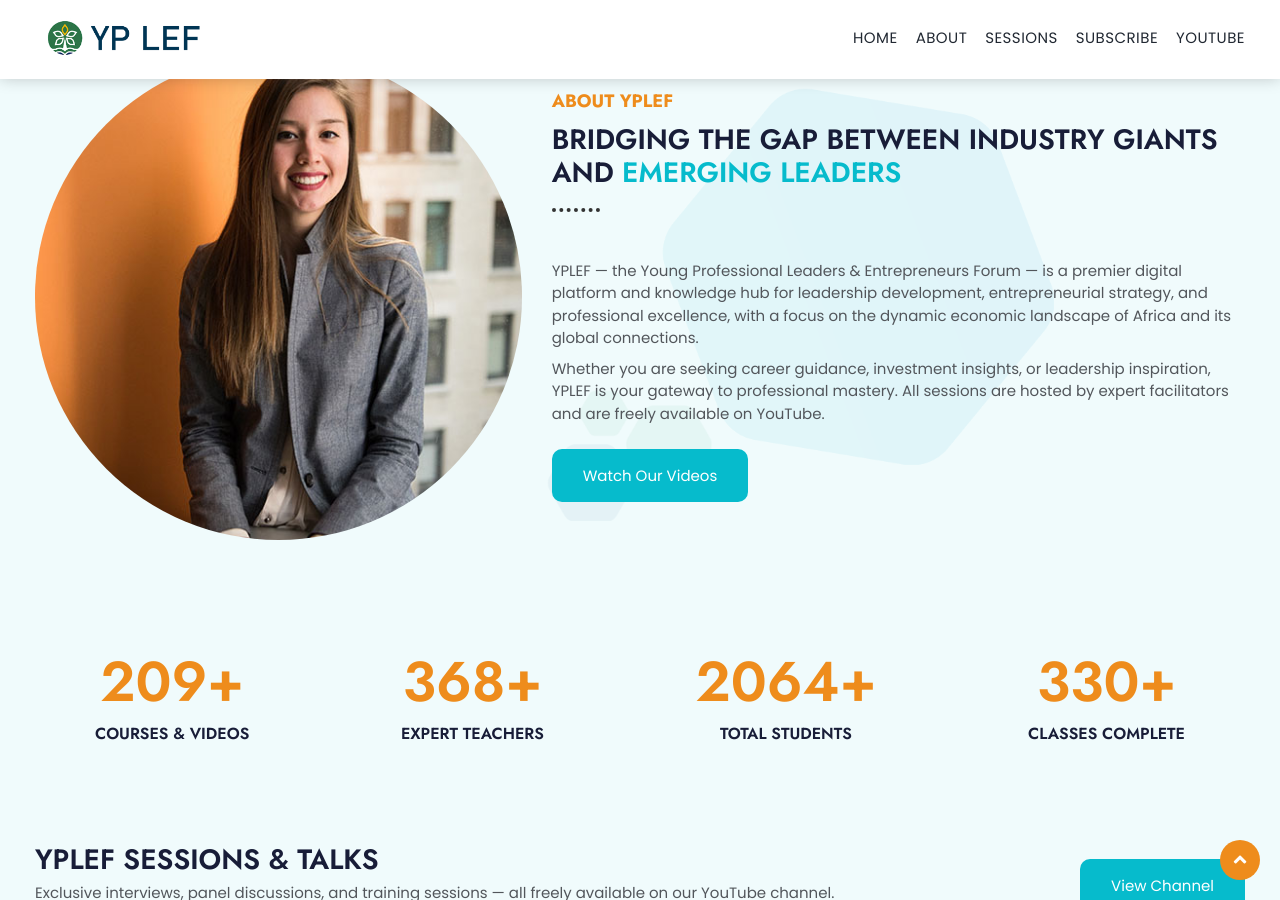
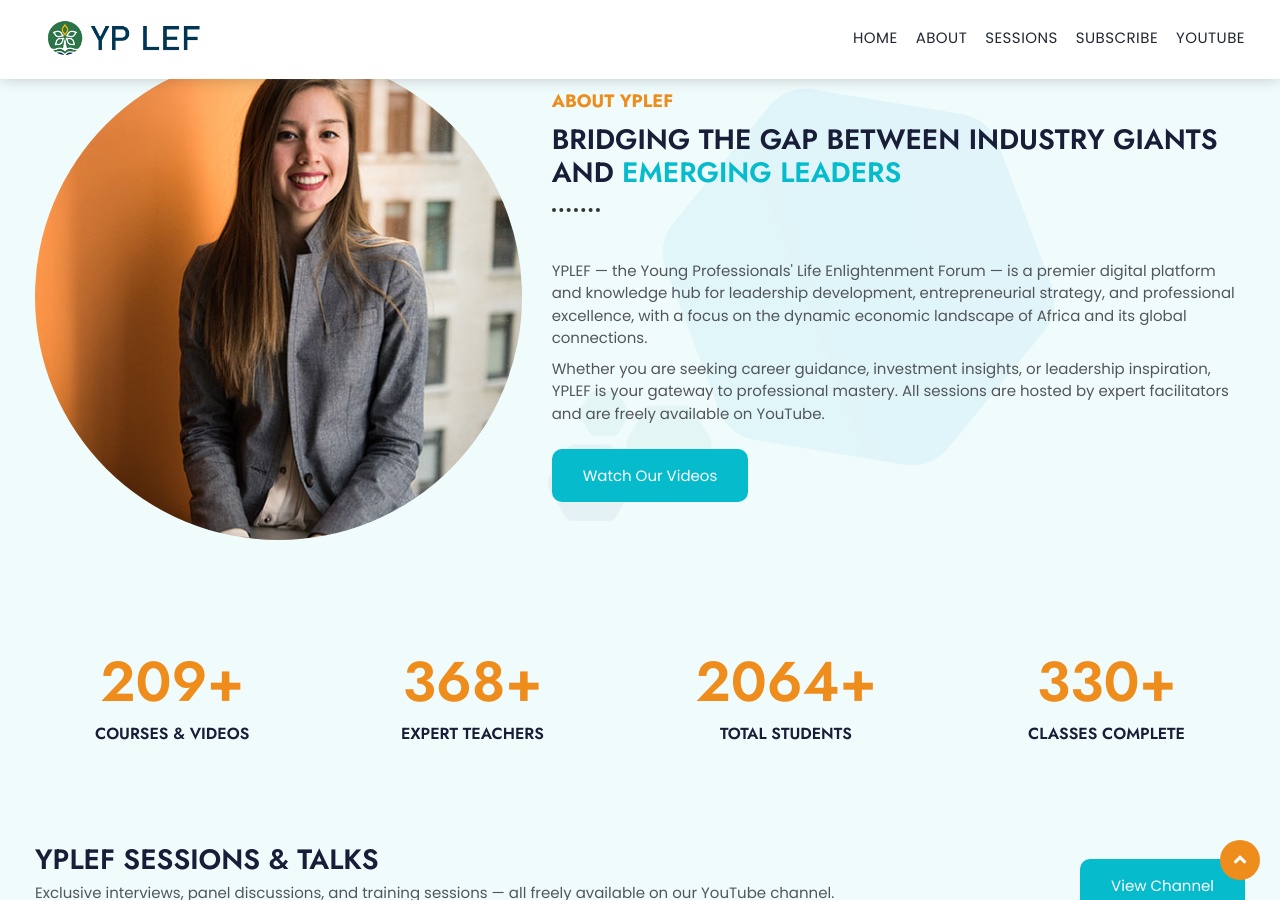
Before and after one commit to jidexl21/training, a Jekyll site: the page built from index.markdown, in a window 1280 px wide and 900 px high, scrolled down 1493 px. Built offline with Jekyll 4.4.1, drawn with Linux system fonts in a browser that asks for light colours; nearby versions of some CDN libraries; some of the changed text lies outside the part shown.

Commit message:
Corrected YPLEF meaning

```diff
--- a/_config.yml
+++ b/_config.yml
@@ -18,7 +18,7 @@
 # You can create any custom variable you would like, and they will be accessible
 # in the templates via {{ site.myvariable }}.
 
-title: YPLEF — Young Professional Leaders & Entrepreneurs Forum
+title: YPLEF — Young Professionals' Life Enlightenment Forum
 tagline: Empowering the Next Generation of Global Leaders and Innovators.
 email: your-email@example.com
 mobile:  "+2348012345678"
--- a/_includes/footer.html
+++ b/_includes/footer.html
@@ -6,7 +6,7 @@
             <div class="col-lg-6">
               <div class="f-maincontent">
                 <img src="assets/images/f-4.png" alt="" />
-                <p>YPLEF — Young Professional Leaders &amp; Entrepreneurs Forum. A premier knowledge hub for leadership development, entrepreneurial strategy, and professional excellence.</p>
+                <p>YPLEF — Young Professionals' Life Enlightenment Forum. A premier knowledge hub for leadership, professional excellence, and life enlightenment.</p>
                 <ul>
                   <li class="pr-2">
                     <a href="{{ site.youtube_channel }}" target="_blank" rel="noopener" class="bg-youtube"><i class="fab fa-youtube"></i></a>
--- a/_layouts/landing.html
+++ b/_layouts/landing.html
@@ -66,7 +66,7 @@
           <div class="col-lg-7 col-md-12 col-sm-12">
             <div class="banner-ct-wrap">
               <div class="banner-head">
-                <h4>YOUNG PROFESSIONAL LEADERS & ENTREPRENEURS FORUM</h4>
+                <h4>YOUNG PROFESSIONALS LIFE ENLIGHTENMENT FORUM</h4>
                 <h1>EMPOWERING THE NEXT GENERATION OF <span class="cl-blue">GLOBAL LEADERS & INNOVATORS</span></h1>
               </div>
               <div class="banner-content pt-2 pb-4">
@@ -173,7 +173,7 @@
               </div>
               <div class="about-content">
                 <p>
-                  YPLEF — the Young Professional Leaders &amp; Entrepreneurs Forum — is a premier digital platform and knowledge hub for leadership development,
+                  YPLEF — the Young Professionals' Life Enlightenment Forum — is a premier digital platform and knowledge hub for leadership development,
                   entrepreneurial strategy, and professional excellence, with a focus on the dynamic economic landscape of Africa and its global connections.
                 </p>
                 <p class="mb-4">
```
